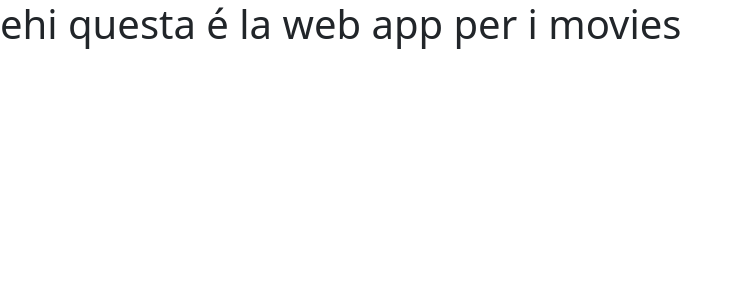
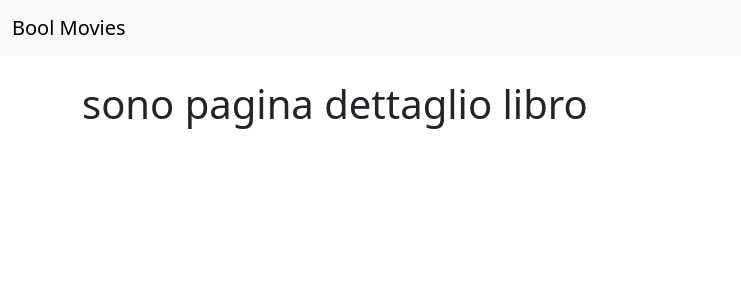
Before and after one commit to mattiamion91/webapp-react, a React (Vite) app: page /movies/1 in a window 1280 px wide. Shown: the top 300 px of the page, without its empty margins (0-741 px from the left). Built offline with nearby package versions, Linux system fonts and the light colour scheme.

Commit message:
create pages, set default layout and routing

```diff
--- a/src/App.jsx
+++ b/src/App.jsx
@@ -1,9 +1,23 @@
+//importo le pagine
+import HomePage from "./pages/HomePage"
+import MoviePage from "./pages/MoviePage"
+//importo layout
+import DefaultLayout from "./layouts/DefaultLayout"
+//importo comp libreria rotte
+import { BrowserRouter, Routes, Route } from "react-router-dom"
+
 function App() {
+  return (
+    <BrowserRouter>
+      <Routes>
+        <Route element={<DefaultLayout />}>
+          <Route index element={<HomePage />} />
+          <Route path="/movies/:id" element={<MoviePage />} />
+        </Route>
+      </Routes>
+    </BrowserRouter>
 
-  return(
-    <h1>ehi questa é la web app per i movies</h1>
   )
-
 }
 
 export default App
--- /dev/null
+++ b/src/components/MainHeader.jsx
@@ -0,0 +1,16 @@
+import { Link } from "react-router-dom"
+
+const MainHeader = () => {
+
+    return(
+    <header>
+        <nav className="navbar bg-body-tertiary mb-4">
+            <div className="container-fluid justify-content-start">
+                <Link className="navbar-brand" to="/">Bool Movies</Link></div>
+        </nav>
+    </header>
+)
+
+}
+
+export default MainHeader
--- /dev/null
+++ b/src/layouts/DefaultLayout.jsx
@@ -0,0 +1,17 @@
+import { Outlet } from "react-router-dom";
+import MainHeader from "../components/MainHeader";
+
+const DefaultLayout = () => {
+
+    return (
+        <>
+            <MainHeader />
+            <main className="container">
+                <Outlet />
+            </main>
+        </>
+
+    )
+}
+
+export default DefaultLayout
--- /dev/null
+++ b/src/pages/HomePage.jsx
@@ -0,0 +1,7 @@
+const HomePage = () => {
+    return (
+        <h1>sono home HomePage</h1>
+    )
+}
+
+export default HomePage
--- /dev/null
+++ b/src/pages/MoviePage.jsx
@@ -0,0 +1,7 @@
+const MoviePage = () => {
+    return (
+        <h1>sono pagina dettaglio libro</h1>
+    )
+}
+
+export default MoviePage
```
